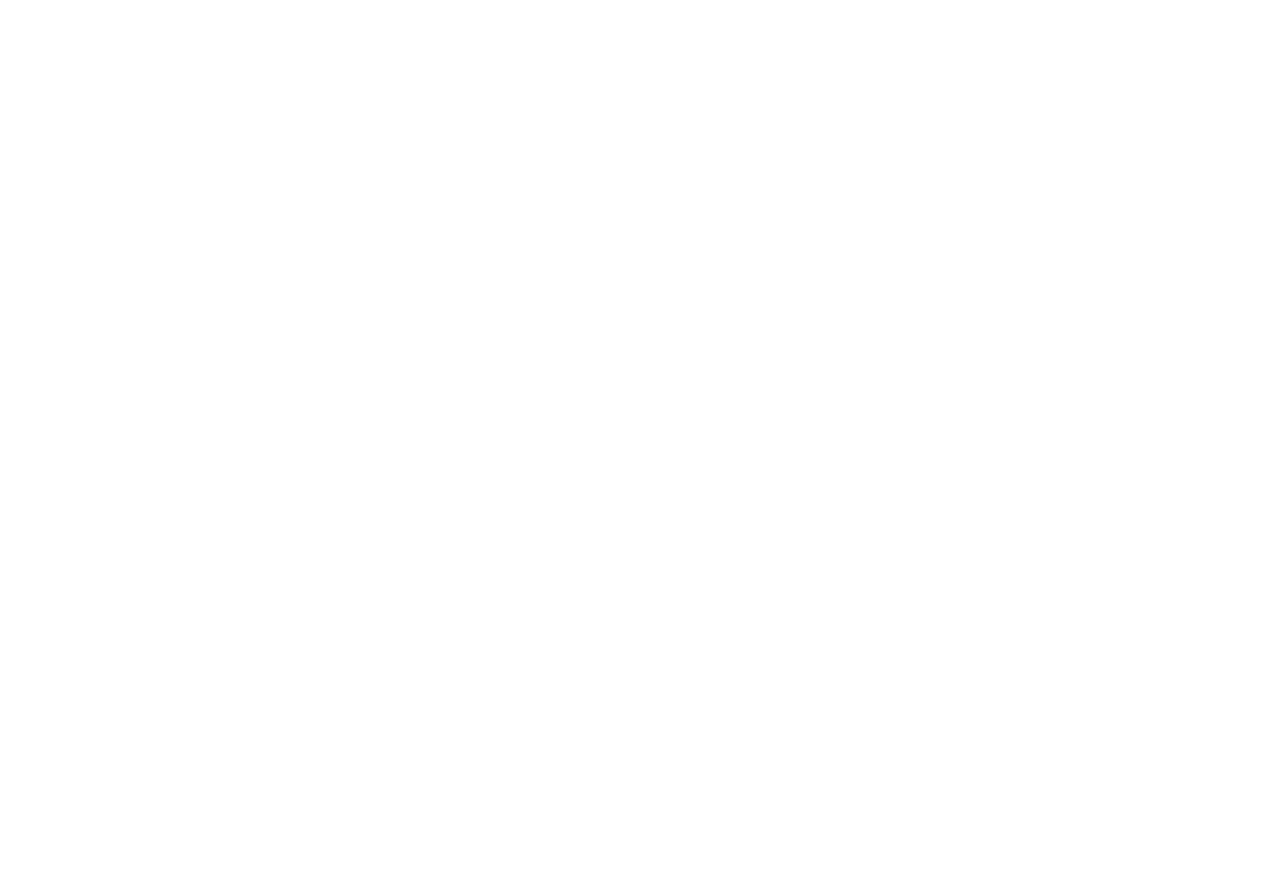
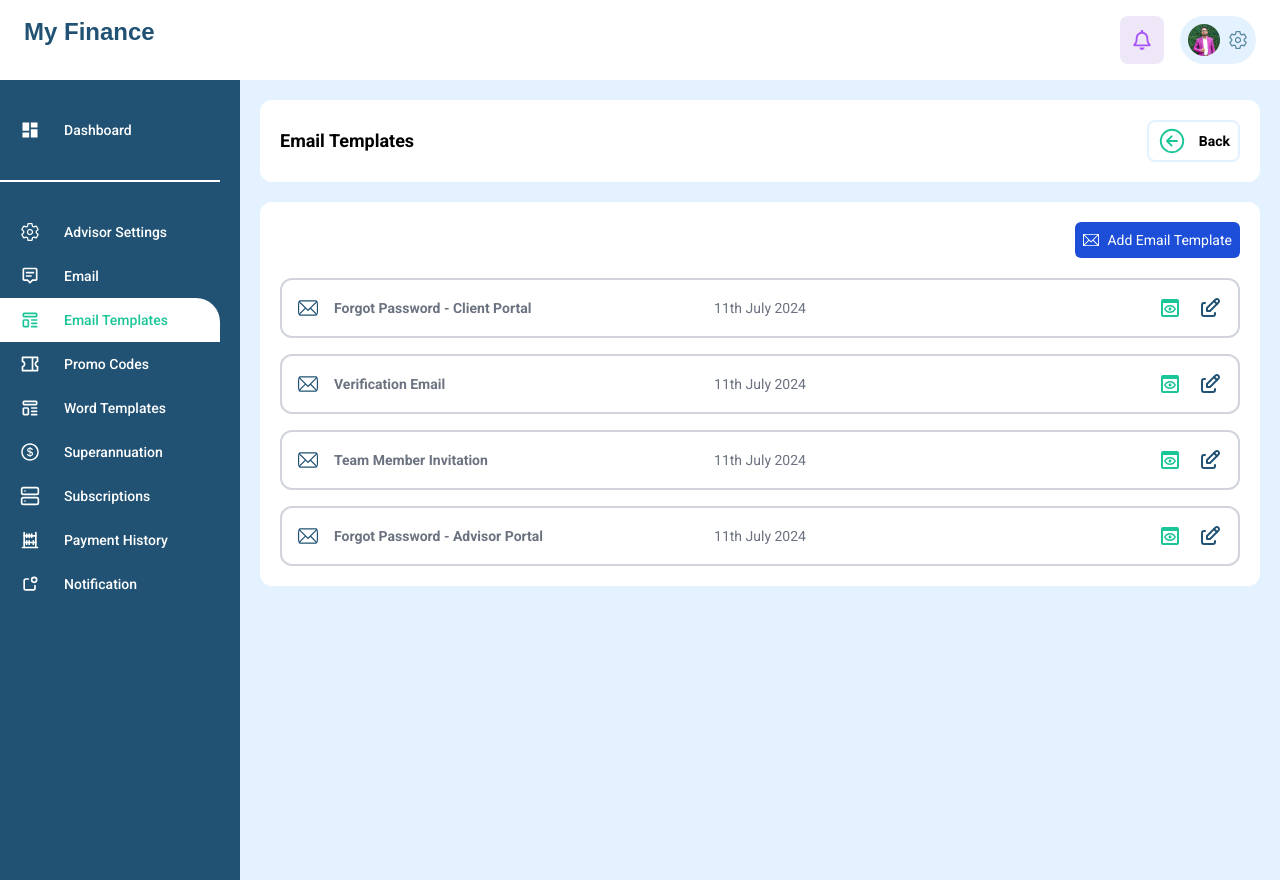
Before and after one commit to Ravisadilanka/My_Finance, a React (Vite) app: page /email-templates in a window 1280 px wide. Before the commit this address had no page. Before the commit the page ends 800 px from the top, so only its background shows below. Built offline with nearby package versions, Linux system fonts and the light colour scheme; a web font is replaced by a local one.

Commit message:
Completed Email Templates page

```diff
--- a/src/App.jsx
+++ b/src/App.jsx
@@ -2,6 +2,7 @@
 import Home from "./pages/Home";
 import AdvisorSettings from "./pages/AdvisorSettings";
 import Email from "./pages/Email";
+import EmailTempletes from "./pages/EmailTempletes";
 function App() {
 
   return (
@@ -10,6 +11,7 @@
         <Route path="/" element={<Home />}></Route>
         <Route path="/advisor-settings" element={<AdvisorSettings />}></Route>
         <Route path="/email" element={<Email />}></Route>
+        <Route path="/email-templates" element={<EmailTempletes />}></Route>
       </Routes>
     </BrowserRouter>
   );
--- a/src/pages/Email.jsx
+++ b/src/pages/Email.jsx
@@ -66,7 +66,7 @@
         <Sidemenu />
         <div className="flex flex-col w-full h-full bg-lightBlue p-5 gap-5">
           <div className="bg-white flex justify-between p-5 rounded-xl items-center">
-            <h1>Bulk Email</h1>
+            <h1 className="text-lg font-bold">Bulk Email</h1>
             <button className="flex gap-3 items-center border-2 border-lightBlue py-1 px-2 rounded-lg">
               <IoArrowBackCircleOutline className="text-3xl text-lightGreen" />
               <p className="text-sm font-semibold">Back</p>
--- /dev/null
+++ b/src/pages/EmailTempletes.jsx
@@ -0,0 +1,70 @@
+import React from "react";
+import Sidemenu from "../components/Sidemenu";
+import Header from "../components/Header";
+import { IoArrowBackCircleOutline } from "react-icons/io5";
+import { TfiEmail } from "react-icons/tfi";
+import { MdOutlinePreview } from "react-icons/md";
+import { TbEdit } from "react-icons/tb";
+
+const templates = [
+  { id: 1, name: "Forgot Password - Client Portal" },
+  { id: 2, name: "Verification Email" },
+  { id: 3, name: "Team Member Invitation" },
+  { id: 4, name: "Forgot Password - Advisor Portal" },
+];
+
+const EmailTempletes = () => {
+  return (
+    <div className="flex flex-col h-screen">
+      <Header />
+      <div className="flex h-screen">
+        <Sidemenu />
+        <div className="flex flex-col w-full h-full bg-lightBlue p-5 gap-5">
+          <div className="bg-white flex justify-between p-5 rounded-xl items-center">
+            <h1 className="text-lg font-bold">Email Templates</h1>
+            <button className="flex gap-3 items-center border-2 border-lightBlue py-1 px-2 rounded-lg">
+              <IoArrowBackCircleOutline className="text-3xl text-lightGreen" />
+              <p className="text-sm font-semibold">Back</p>
+            </button>
+          </div>
+          <div className="flex bg-white p-5 rounded-xl gap-5 flex-col">
+            <div className="flex justify-end">
+              <button className="flex items-center gap-2 bg-blue-700 p-2 rounded-md">
+                <TfiEmail className="h-5 text-white" />
+                <p className="text-sm text-white">Add Email Template</p>
+              </button>
+            </div>
+            <div className="flex flex-col gap-4">
+              {templates.map((template) => (
+                <div
+                  key={template.id}
+                  className="flex grid grid-cols-3 items-center border-2 border-gray-300 p-4 rounded-xl"
+                >
+                  <div className="flex gap-4 items-center">
+                    <TfiEmail className="text-darkBlue w-5 h-5 rounded-md" />
+                    <p className="text-sm text-gray-500 font-bold">
+                      {template.name}
+                    </p>
+                  </div>
+                  <div className="flex justify-center">
+                    <p className="text-sm text-gray-500">11th July 2024</p>
+                  </div>
+                  <div className="flex gap-4 items-center justify-end">
+                    <button>
+                      <MdOutlinePreview className="w-6 h-6 text-lightGreen" />
+                    </button>
+                    <button>
+                      <TbEdit className="w-6 h-6 text-darkBlue" />
+                    </button>
+                  </div>
+                </div>
+              ))}
+            </div>
+          </div>
+        </div>
+      </div>
+    </div>
+  );
+};
+
+export default EmailTempletes;
```
